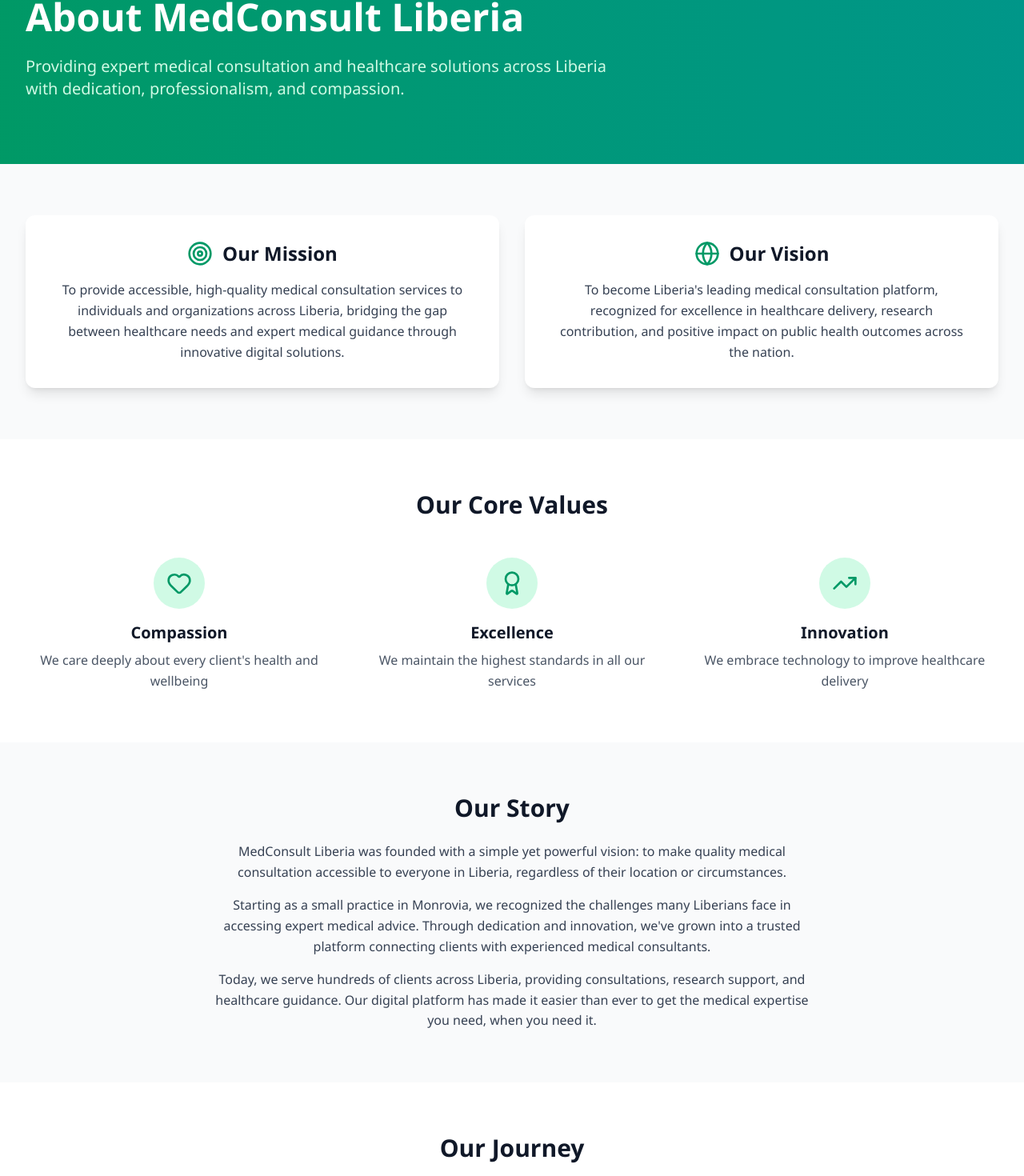
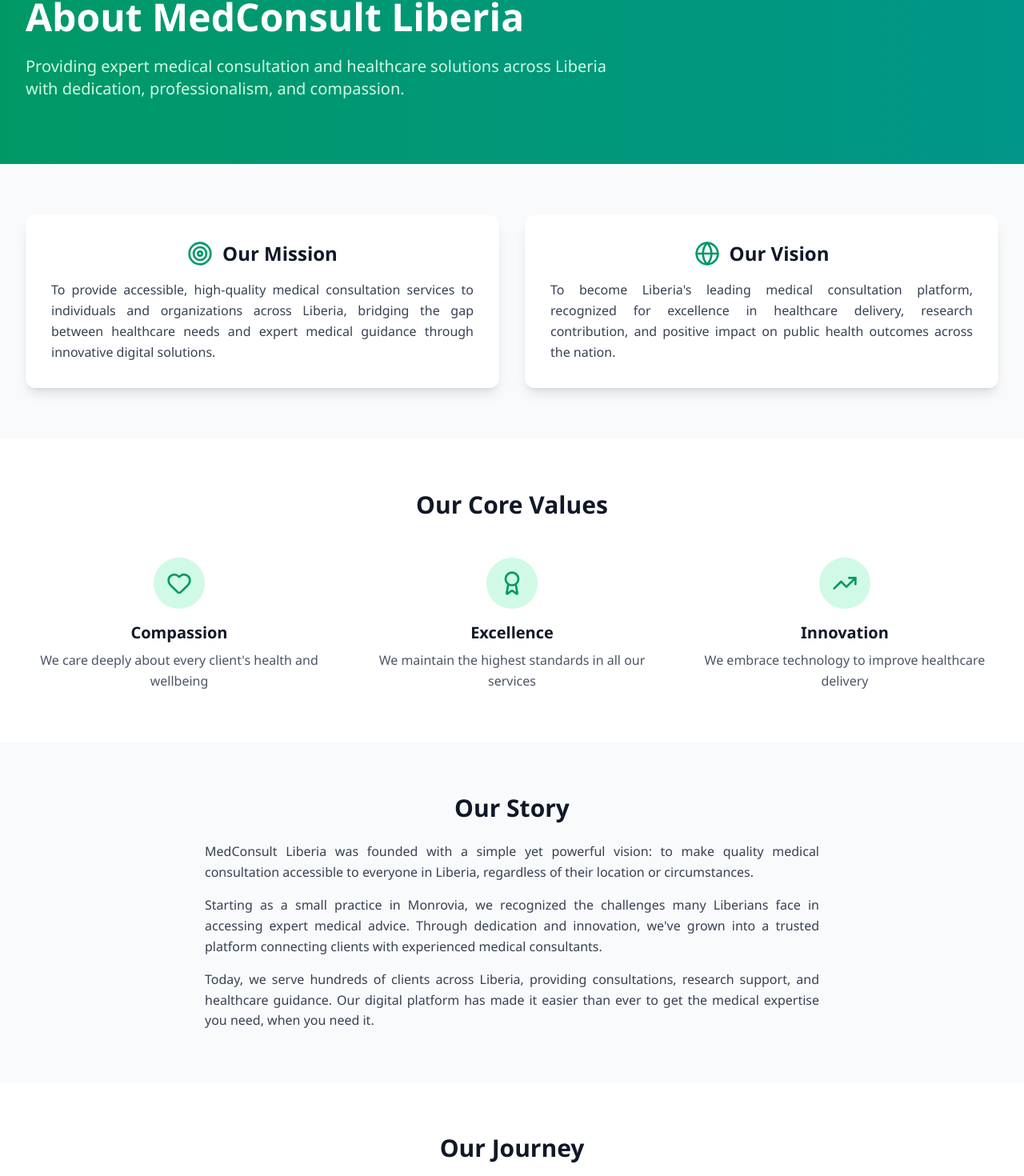
Before and after one commit to sumo1993/medconsult-liberia, a Next.js app: page /about in a window 1280 px wide. Shown: the part 204-1674 px from the top of the page at 80% size. Built offline with nearby package versions, Linux system fonts and the light colour scheme; no server answers.

Commit message:
Fix: Use text-justify (aligned on both sides) for all bio and content text

```diff
--- a/app/about/page.tsx
+++ b/app/about/page.tsx
@@ -58,24 +58,24 @@ export default function AboutPage() {
         <section className="py-16">
           <div className="max-w-7xl mx-auto px-4 sm:px-6 lg:px-8">
             <div className="grid md:grid-cols-2 gap-8">
-              <div className="bg-white rounded-xl shadow-lg p-8 text-center">
+              <div className="bg-white rounded-xl shadow-lg p-8">
                 <div className="flex items-center justify-center gap-3 mb-4">
                   <Target className="text-emerald-600" size={32} />
                   <h2 className="text-2xl font-bold text-gray-900">Our Mission</h2>
                 </div>
-                <p className="text-gray-700 leading-relaxed text-center">
+                <p className="text-gray-700 leading-relaxed" style={{ textAlign: 'justify' }}>
                   To provide accessible, high-quality medical consultation services to individuals and
                   organizations across Liberia, bridging the gap between healthcare needs and expert
                   medical guidance through innovative digital solutions.
                 </p>
               </div>
 
-              <div className="bg-white rounded-xl shadow-lg p-8 text-center">
+              <div className="bg-white rounded-xl shadow-lg p-8">
                 <div className="flex items-center justify-center gap-3 mb-4">
                   <Globe className="text-emerald-600" size={32} />
                   <h2 className="text-2xl font-bold text-gray-900">Our Vision</h2>
                 </div>
-                <p className="text-gray-700 leading-relaxed text-center">
+                <p className="text-gray-700 leading-relaxed" style={{ textAlign: 'justify' }}>
                   To become Liberia's leading medical consultation platform, recognized for excellence
                   in healthcare delivery, research contribution, and positive impact on public health
                   outcomes across the nation.
@@ -126,20 +126,20 @@ export default function AboutPage() {
         {/* Our Story */}
         <section className="py-16">
           <div className="max-w-7xl mx-auto px-4 sm:px-6 lg:px-8">
-            <div className="max-w-3xl mx-auto text-center">
-              <h2 className="text-3xl font-bold text-gray-900 mb-6">Our Story</h2>
+            <div className="max-w-3xl mx-auto">
+              <h2 className="text-3xl font-bold text-gray-900 mb-6 text-center">Our Story</h2>
               <div className="prose prose-lg text-gray-700 mx-auto">
-                <p className="mb-4 text-center">
+                <p className="mb-4" style={{ textAlign: 'justify' }}>
                   MedConsult Liberia was founded with a simple yet powerful vision: to make quality
                   medical consultation accessible to everyone in Liberia, regardless of their location
                   or circumstances.
                 </p>
-                <p className="mb-4 text-center">
+                <p className="mb-4" style={{ textAlign: 'justify' }}>
                   Starting as a small practice in Monrovia, we recognized the challenges many Liberians
                   face in accessing expert medical advice. Through dedication and innovation, we've grown
                   into a trusted platform connecting clients with experienced medical consultants.
                 </p>
-                <p className="text-center">
+                <p style={{ textAlign: 'justify' }}>
                   Today, we serve hundreds of clients across Liberia, providing consultations, research
                   support, and healthcare guidance. Our digital platform has made it easier than ever to
                   get the medical expertise you need, when you need it.
@@ -217,7 +217,7 @@ export default function AboutPage() {
                       )}
 
                       {member.bio && (
-                        <p className="text-gray-700 text-sm mb-4 leading-relaxed text-center">
+                        <p className="text-gray-700 text-sm mb-4 leading-relaxed" style={{ textAlign: 'justify' }}>
                           {member.bio}
                         </p>
                       )}
--- a/app/team/page.tsx
+++ b/app/team/page.tsx
@@ -94,7 +94,7 @@ export default function TeamPage() {
                       )}
 
                       {member.bio && (
-                        <p className="text-gray-700 mb-4 leading-relaxed text-center">
+                        <p className="text-gray-700 mb-4 leading-relaxed" style={{ textAlign: 'justify' }}>
                           {member.bio}
                         </p>
                       )}
```
